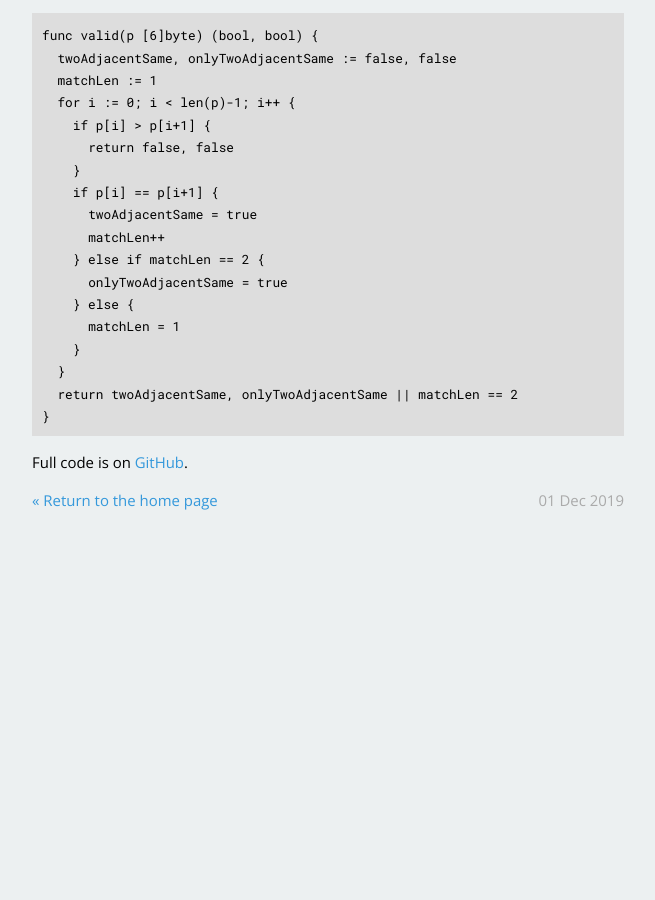
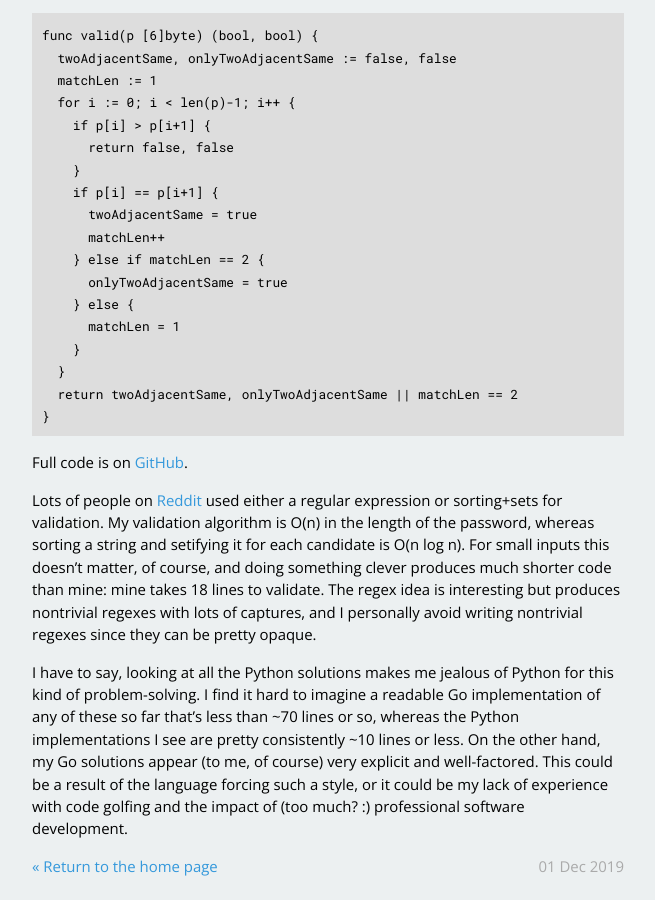
Before and after one commit to dhconnelly/dhconnelly.github.io, a Jekyll site: the page built from _posts/2019-12-01-advent-2019-running.md, in a window 1280 px wide and 900 px high, scrolled down 8723 px. Shown: the whole window, without its empty margins (312-967 px from the left). Built offline with Jekyll 4.4.1, drawn with Linux system fonts in a browser that asks for light colours; before the commit the page ends 9256 px from its top, so only the background shows below that.

Commit message:
python jealousy

```diff
--- a/_posts/2019-12-01-advent-2019-running.md
+++ b/_posts/2019-12-01-advent-2019-running.md
@@ -471,3 +471,22 @@ func valid(p [6]byte) (bool, bool) {
 
 Full code is on
 [GitHub](https://github.com/dhconnelly/advent-of-code-2019/blob/master/day3/day4.go).
+
+Lots of people on
+[Reddit](https://www.reddit.com/r/adventofcode/comments/e5u5fv/2019_day_4_solutions/)
+used either a regular expression or sorting+sets for validation. My validation
+algorithm is O(n) in the length of the password, whereas sorting a string and
+setifying it for each candidate is O(n log n). For small inputs this doesn't
+matter, of course, and doing something clever produces much shorter code than
+mine: mine takes 18 lines to validate. The regex idea is interesting but
+produces nontrivial regexes with lots of captures, and I personally avoid
+writing nontrivial regexes since they can be pretty opaque.
+
+I have to say, looking at all the Python solutions makes me jealous of Python
+for this kind of problem-solving. I find it hard to imagine a readable Go
+implementation of any of these so far that's less than ~70 lines or so,
+whereas the Python implementations I see are pretty consistently ~10 lines or
+less. On the other hand, my Go solutions appear (to me, of course) very
+explicit and well-factored. This could be a result of the language forcing
+such a style, or it could be my lack of experience with code golfing and
+the impact of (too much? :) professional software development.
```
